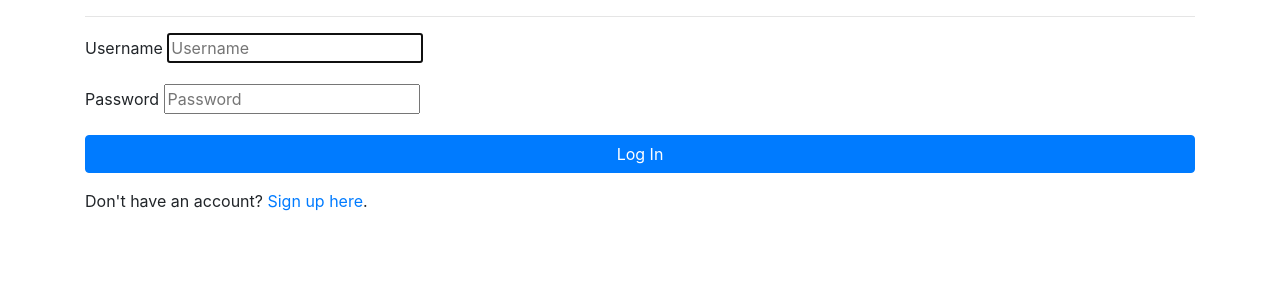
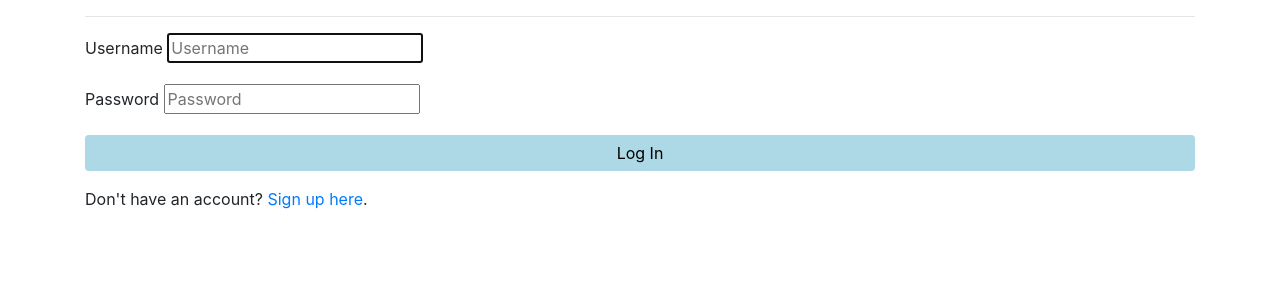
Before and after one commit to xinyi-w/recipe_application, a Flask app: page /login in a window 1280 px wide. Shown: the part 76-376 px from the top of the page. Run offline with Flask 2, Linux system fonts and the light colour scheme; some libraries are stand-ins or nearby versions.

Commit message:
added data to stylesheet

```diff
--- a/static/css/stylesheet.css
+++ b/static/css/stylesheet.css
@@ -2,3 +2,5 @@ label.print{
   font-style: italic;
   font-weight: bold;
 }
+
+.btn-primary{ background-color: lightblue !important; color: black !important; border: lightblue !important; }
```
